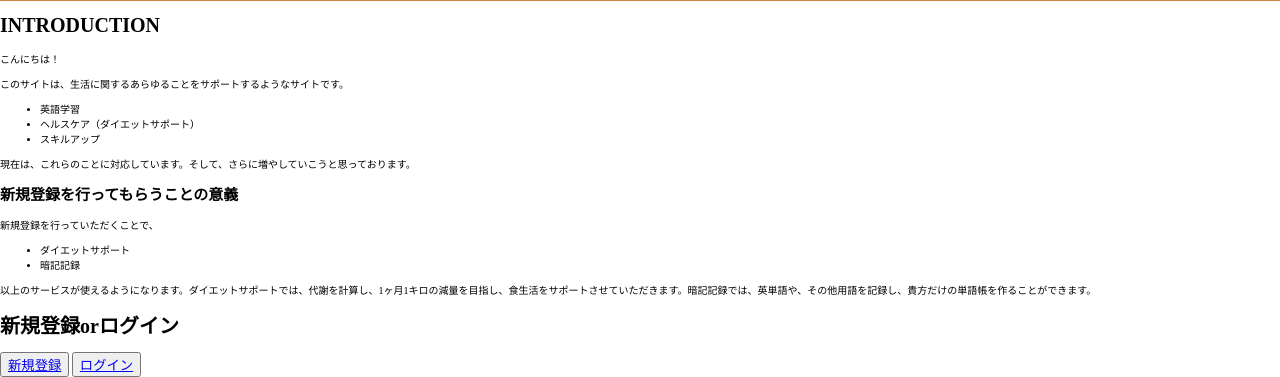
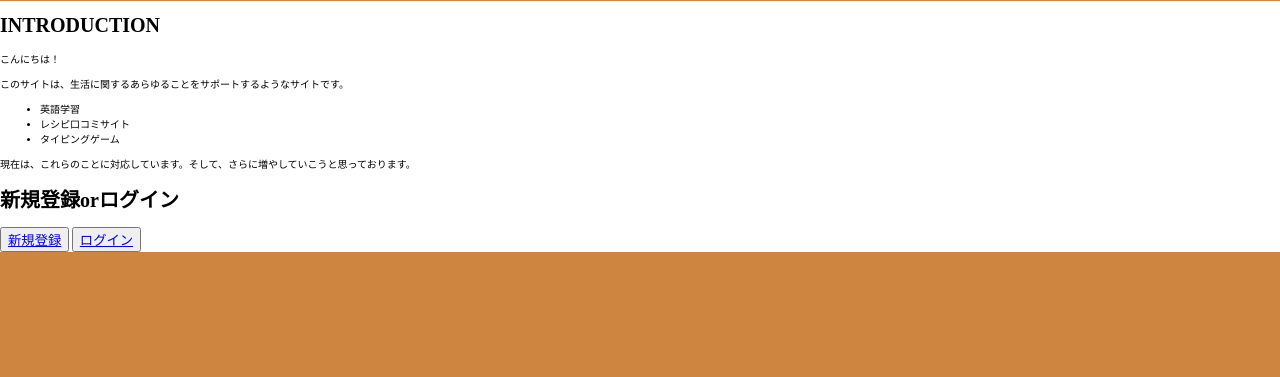
Before and after one commit to ha-te/MyPortfolioSecond, a Flask app: template life/templates/home.html in a window 1280 px wide. Shown: the part 799-1176 px from the top of the page. After the commit the page ends 1051 px from the top, so only its background shows below. Run offline with Flask 2, Linux system fonts and the light colour scheme; the template is opened without the code that fills it, so the values that code supplies are empty; parts of the project's set-up code (start-up, migrations or seed data) failed here and were passed over.

Commit message:
Update home.html

```diff
--- a/life/templates/home.html
+++ b/life/templates/home.html
@@ -52,21 +52,12 @@
                 <p>このサイトは、生活に関するあらゆることをサポートするようなサイトです。</p>
                 <ul>
                     <li>英語学習</li>
-                    <li>ヘルスケア（ダイエットサポート）</li>
-                    <li>スキルアップ</li>
+                    <li>レシピ口コミサイト</li>
+                    <li>タイピングゲーム </li>
                 </ul>
                 <p>現在は、これらのことに対応しています。そして、さらに増やしていこうと思っております。</p>
             </div>
-        </div>
-        <div class="info2">
-            <h2>新規登録を行ってもらうことの意義</h2>
-            <p>新規登録を行っていただくことで、</p>
-            <ul>
-                <li>ダイエットサポート</li>
-                <li>暗記記録</li>
-            </ul>
-            <p>以上のサービスが使えるようになります。ダイエットサポートでは、代謝を計算し、1ヶ月1キロの減量を目指し、食生活をサポートさせていただきます。暗記記録では、英単語や、その他用語を記録し、貴方だけの単語帳を作ることができます。</p>
-        </div>
+        </div
         {% endif %}
 
         <div class="main">
```
